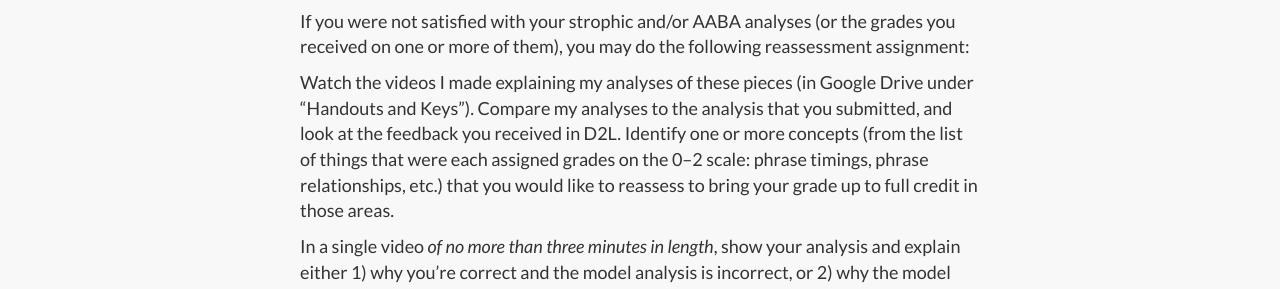
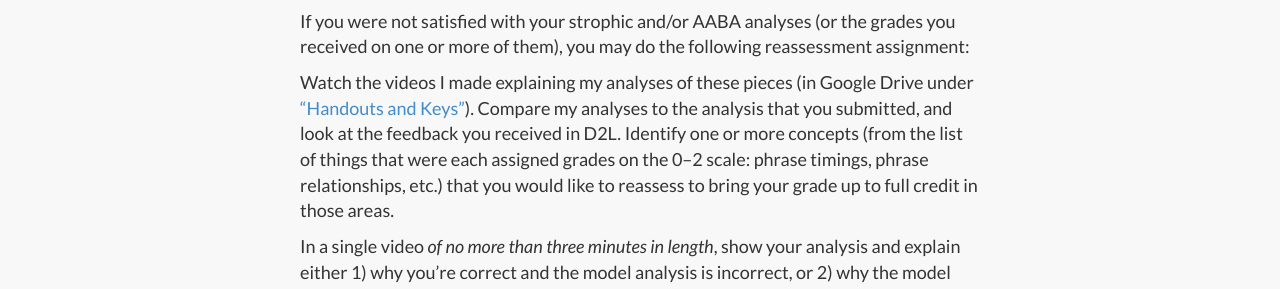
Before and after one commit to kshaffer/theory3, a Jekyll site: the page built from week6.md, in a window 1280 px wide and 900 px high, scrolled down 3050 px. Shown: the part 189-478 px from the top of the window. Built offline with Jekyll 4.4.1, drawn with Linux system fonts in a browser that asks for light colours; nearby versions of some CDN libraries; library files that are not in the unit come from our copies; some of the changed lines change nothing that is shown.

Commit message:
Week 6 reassessment

```diff
--- a/week6.md
+++ b/week6.md
@@ -93,7 +93,7 @@ For grading information on this assignment, see the [Assessments Guide](/assessm
 
 If you were not satisfied with your strophic and/or AABA analyses (or the grades you received on one or more of them), you may do the following reassessment assignment:
 
-Watch the videos I made explaining my analyses of these pieces (in Google Drive under "Handouts and Keys"). Compare my analyses to the analysis that you submitted, and look at the feedback you received in D2L. Identify one or more concepts (from the list of things that were each assigned grades on the 0–2 scale: phrase timings, phrase relationships, etc.) that you would like to reassess to bring your grade up to full credit in those areas.
+Watch the videos I made explaining my analyses of these pieces (in Google Drive under ["Handouts and Keys"](https://drive.google.com/open?id=0B9o4hmKNoi6cfjkweVA5NkNfdzZ4RXNMNTFybG43SlRPdVVmZThkU0VFZlFVNHpaai1Lak0)). Compare my analyses to the analysis that you submitted, and look at the feedback you received in D2L. Identify one or more concepts (from the list of things that were each assigned grades on the 0–2 scale: phrase timings, phrase relationships, etc.) that you would like to reassess to bring your grade up to full credit in those areas.
 
 In a single video *of no more than three minutes in length*, show your analysis and explain either 1) why you're correct and the model analysis is incorrect, or 2) why the model analysis fits better than what you originally analyzed. (You can hold it up to the camera, do a "screencast" if you know how, or you can try to figure out how to include a screenshot in the video; low-tech is totally fine, as long as we can understand you.)
 
```
